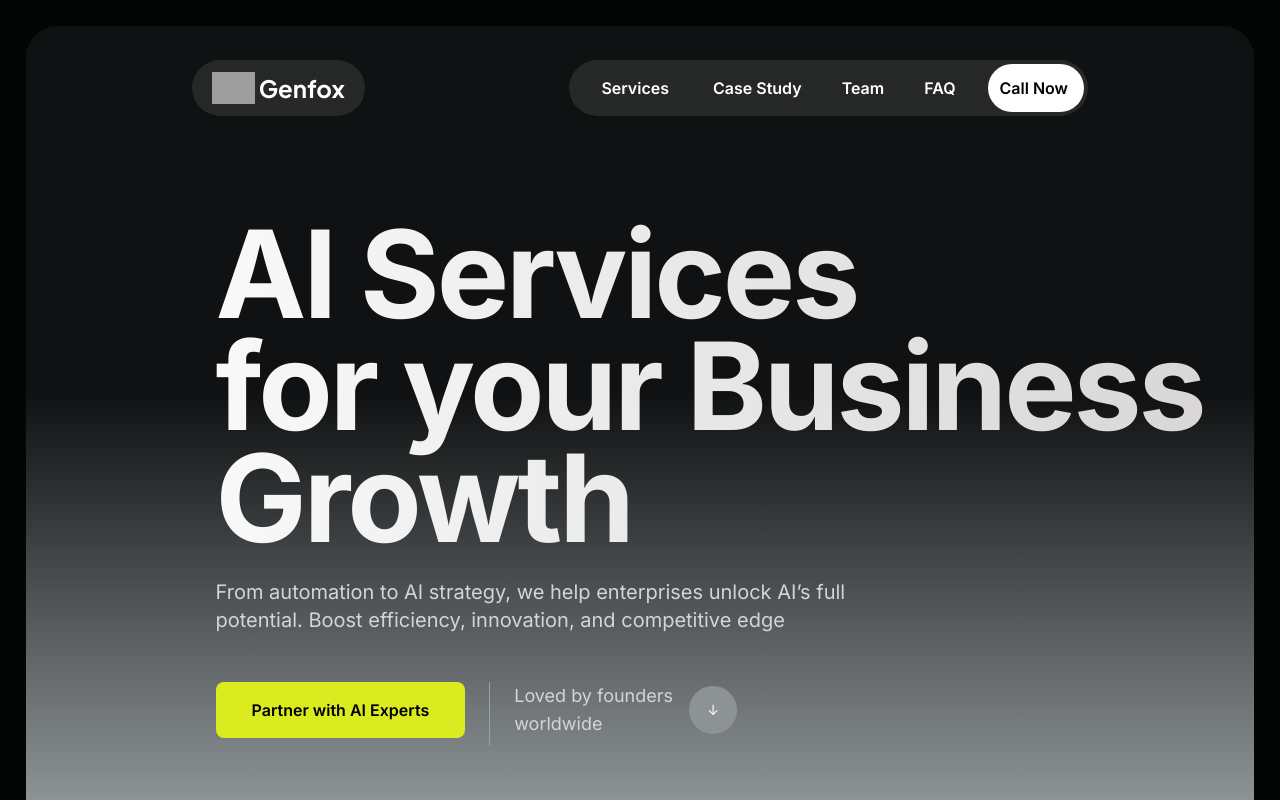
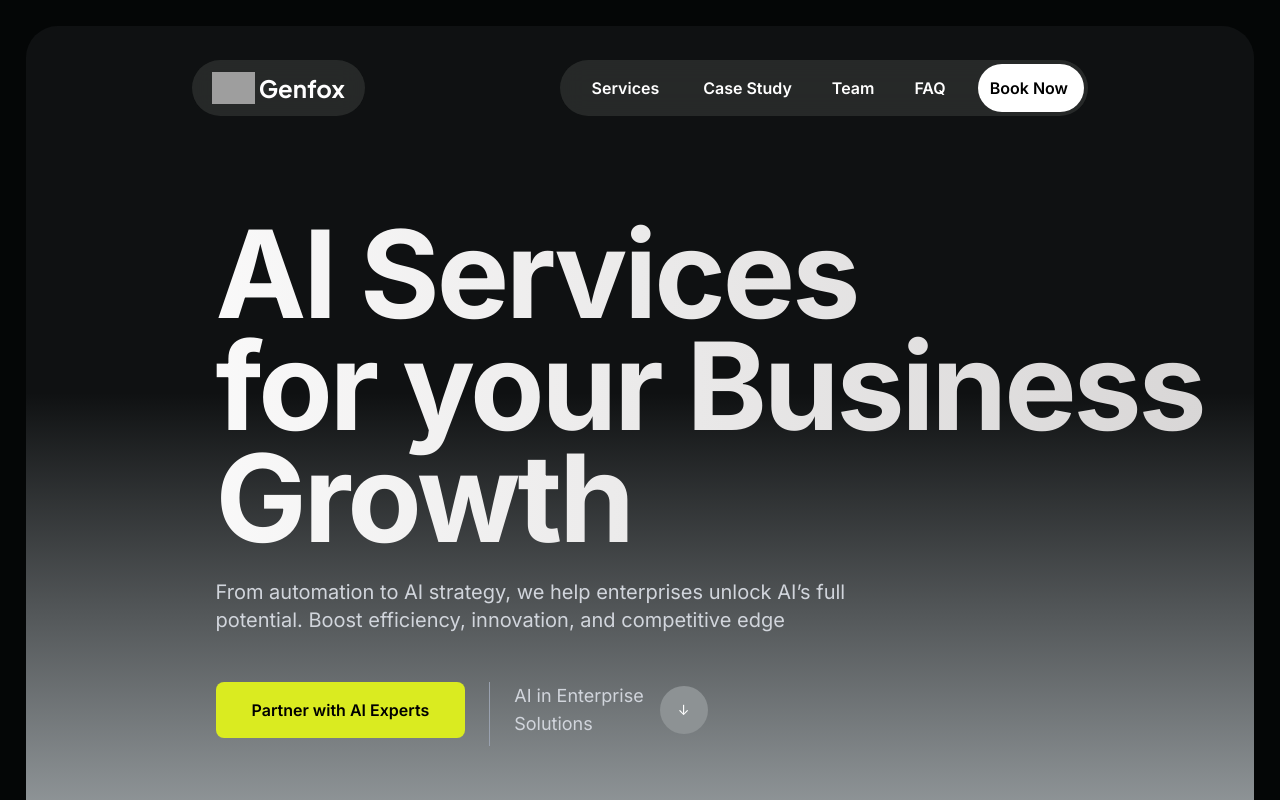
Before and after one commit to GenFoxAi/Genfox-consultancy, a React (Vite) app: page / in a window 1280 px wide. Shown: the top 800 px of the page. Built offline with nearby package versions, Linux system fonts and the light colour scheme; grey boxes are pictures that could not be loaded.

Commit message:
update Hero and Navbar components for improved messaging; change 'Call Now' to 'Book Now' and update text in Hero for clarity; adjust scrollTrigger start value in Toad for better animation control

```diff
--- a/src/components/Hero.jsx
+++ b/src/components/Hero.jsx
@@ -51,8 +51,8 @@ const Hero = () => {
             {/* Loved by Founders */}
             <div className='flex items-center space-x-4 text-gray-300 mt-4 sm:mt-0 sm:space-x-3 md:space-x-3 lg:space-x-4 xl:space-x-4'>
               <div className='text-base sm:text-sm md:text-base lg:text-base xl:text-lg'>
-                <span>Loved by founders</span> <br />
-                <span>worldwide</span>
+                <span>AI in Enterprise </span> <br />
+                <span>Solutions</span>
               </div>
               {/* <div className='flex -space-x-2'>
                 <img
--- a/src/components/Navbar.jsx
+++ b/src/components/Navbar.jsx
@@ -90,7 +90,7 @@ export default function Navbar() {
             href="/buy"
             className="bg-white pr-4 text-black font-semibold py-3 px-3 rounded-full hover:bg-gray-200 transition-colors"
           >
-            Call Now
+            Book Now
           </a>
         </div>
 
@@ -119,7 +119,7 @@ export default function Navbar() {
             href="/buy"
             className="bg-white text-black font-semibold py-3 px-4 rounded-full hover:bg-gray-200 transition-colors"
           >
-            Call Now
+            Book Now
           </a>
         </div>
 
--- a/src/components/Toad.jsx
+++ b/src/components/Toad.jsx
@@ -33,7 +33,7 @@ export default function Toad() {
       scrollTrigger: {
         trigger: container.current,
         scrub: true,
-        start: 'top 80%',
+        start: 'top 120%',
         end: getEndValue(),
       },
       opacity: 1,
```
